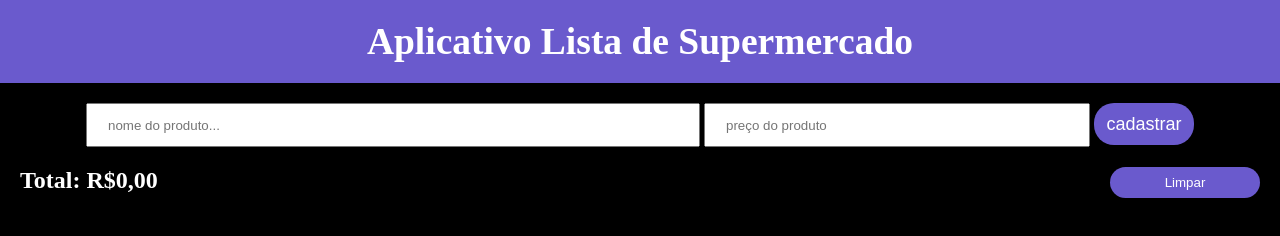
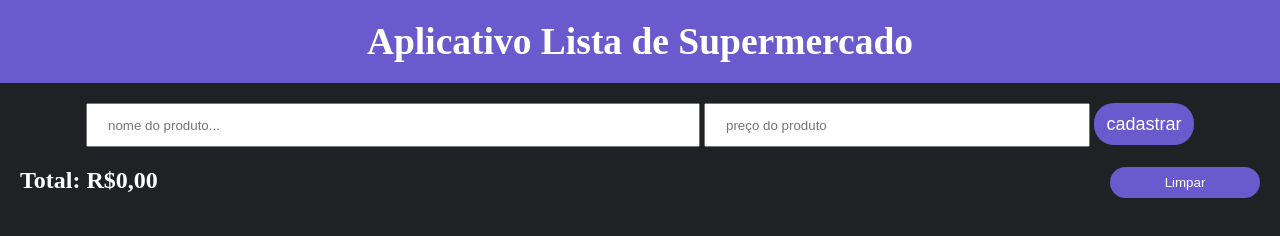
Before and after one commit to YuriRafael2/Aplicativo-Lista-de-Supermercado, a plain HTML site: page index.html in a window 1280 px wide. Drawn offline with Linux system fonts and the light colour scheme.

Commit message:
Update style.css

```diff
--- a/style.css
+++ b/style.css
@@ -13,7 +13,7 @@ header {
 }
 
 body {
-    background-color: black;
+    background-color: #202124;
 }
 
 .lista-cadastro {
@@ -64,6 +64,7 @@ body {
 .lista-produtos-single h3 {
     padding: 0px 20px;
     margin: 10px auto;
+    color: white;
 }
 
 h3.preco-produto {
```
